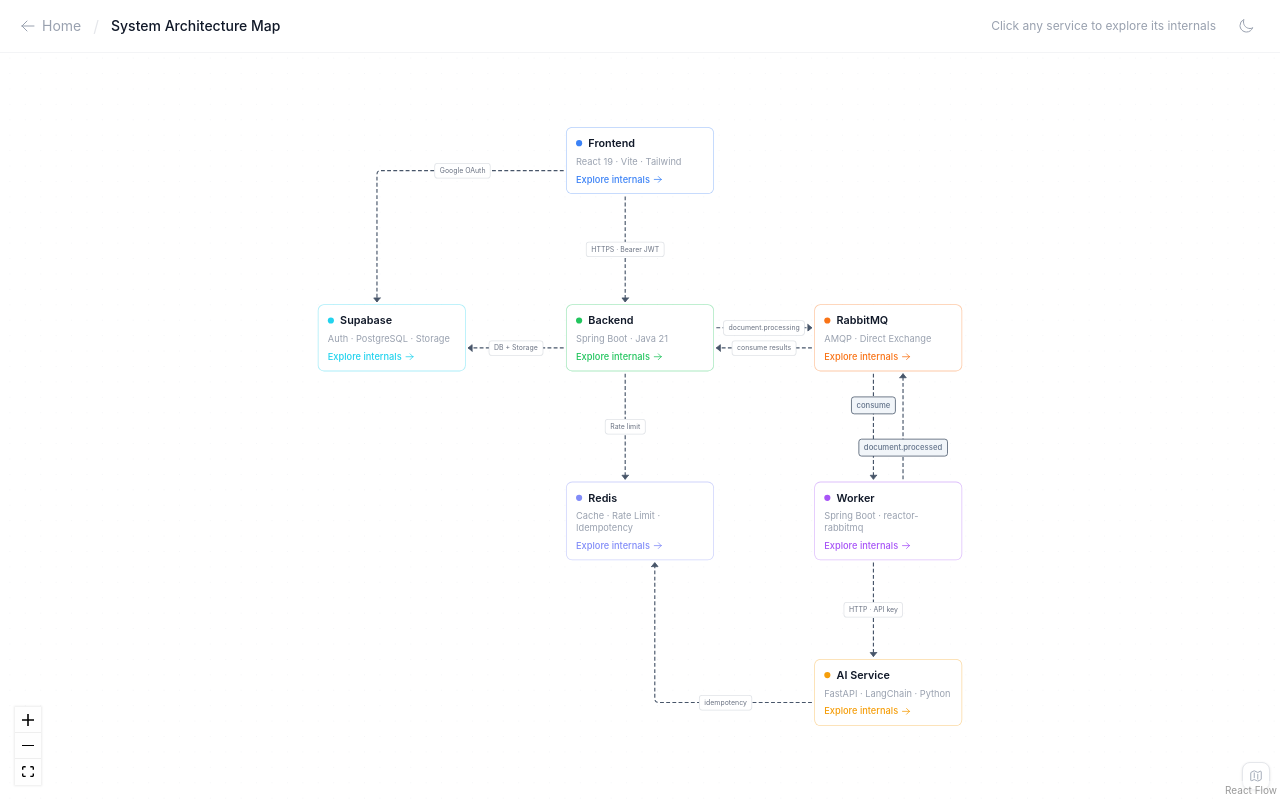
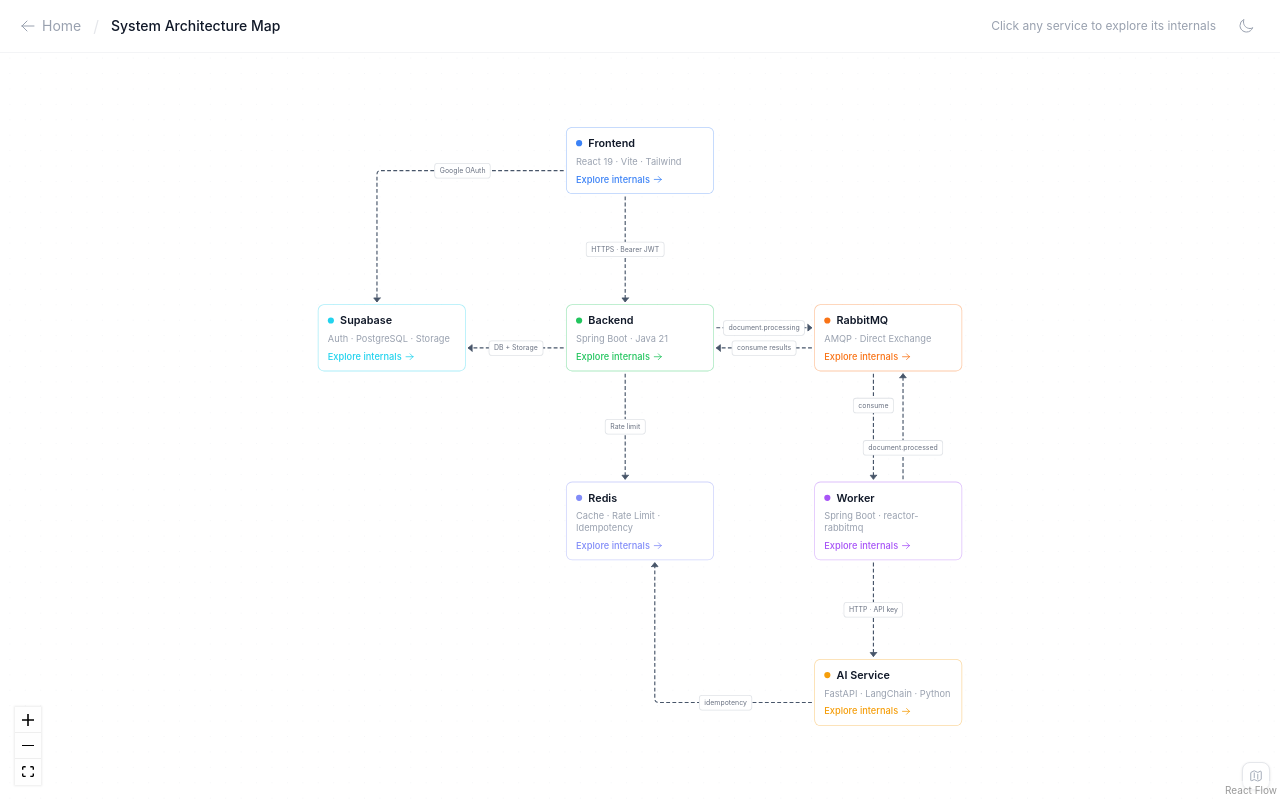
Before and after one commit to ttedgar/AI-Learning-Assistant, a React (Vite) app in the folder frontend/: page /architecture in a window 1280 px wide. Built offline with nearby package versions, Linux system fonts and the light colour scheme; no server answers.

Commit message:
refactor: simplify EdgeLabelRenderer structure and update styles for consistency

```diff
--- a/frontend/src/pages/SystemMapPage.jsx
+++ b/frontend/src/pages/SystemMapPage.jsx
@@ -590,27 +590,20 @@
       {data?.label && (
         <EdgeLabelRenderer>
           <div
+            className="nodrag nopan pointer-events-auto absolute"
+            style={{ transform: `translate(-50%,-50%) translate(${lx}px,${ly}px)` }}
+          >
+            <span
               ref={labelRef}
-            className="nodrag nopan pointer-events-auto"
               onMouseEnter={() => {
                 const r = labelRef.current?.getBoundingClientRect()
                 if (r) setTipPos({ x: r.left + r.width / 2, y: r.top })
               }}
               onMouseLeave={() => setTipPos(null)}
-            style={{
-              position: 'absolute',
-              transform: `translate(-50%,-50%) translate(${lx}px,${ly}px)`,
-              background: data.labelBg,
-              color: data.labelColor,
-              border: `0.75px solid ${data.labelBorder ?? 'transparent'}`,
-              fontSize: 10,
-              fontWeight: 500,
-              borderRadius: 4,
-              padding: '3px 6px',
-              cursor: 'default',
-            }}
+              className="block text-[9px] text-gray-500 dark:text-gray-400 bg-white dark:bg-gray-900 border border-gray-400/30 dark:border-gray-600/40 rounded px-1.5 py-0.5 cursor-default select-none"
             >
               {data.label}
+            </span>
           </div>
         </EdgeLabelRenderer>
       )}
```
Lines whose indentation alone changed are shown as unchanged.
